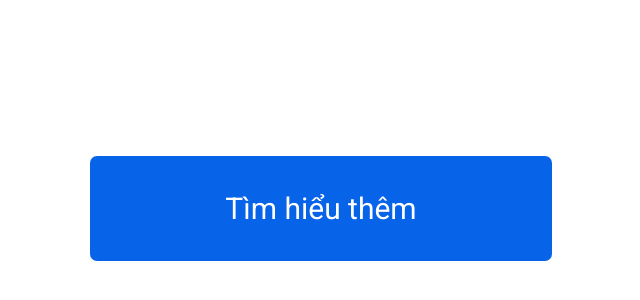
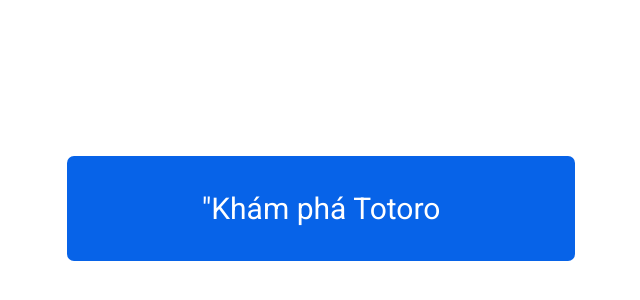
Before and after one commit to walodayeet/button, a plain HTML site: page index.html in a window 1280 px wide. Shown: the part 192-492 px from the top of the page, without its empty margins (319-959 px from the left). Drawn offline with Linux system fonts and the light colour scheme.

Commit message:
Update index.html

```diff
--- a/index.html
+++ b/index.html
@@ -38,7 +38,7 @@
 </head>
 <body>
     <a href="https://sites.google.com/view/ghiblicollection/về-chúng-tôi/studio-ghibli">
-        <button class="custom-button">Tìm hiểu thêm</button>
+        <button class="custom-button">"Khám phá Totoro</button>
     </a>
 </body>
 </html>
```
